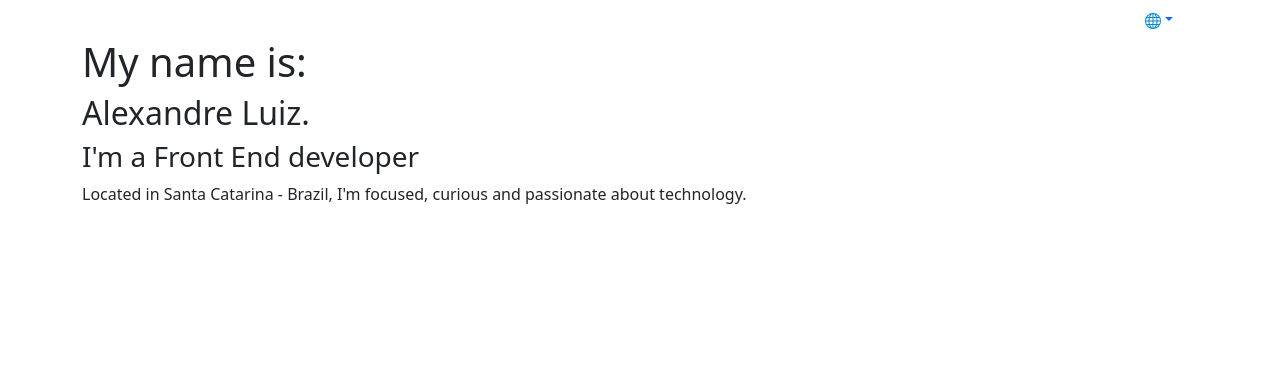
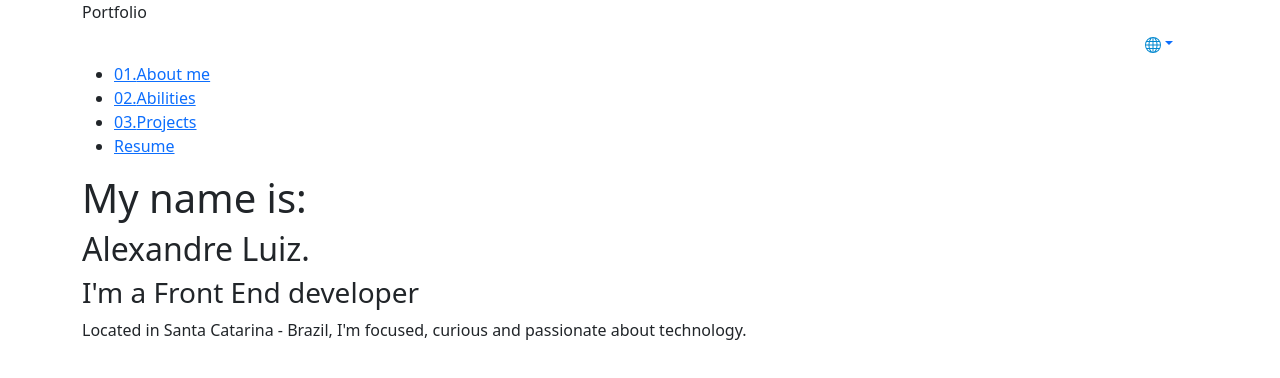
Before and after one commit to Alex-Lima84/main-portfolio, a React (Create React App) app: page / in a window 1280 px wide. Shown: the top 378 px of the page. Built offline with nearby package versions, Linux system fonts and the light colour scheme.

Commit message:
implementations

```diff
--- a/public/assets/locales/en/translation.json
+++ b/public/assets/locales/en/translation.json
@@ -1,7 +1,11 @@
 {
-  "app_title": "Title",
+  "app_title": "Portfolio",
   "language": "Language",
   "initial_message_1": "My name is:",
   "initial_message_2": "I'm a Front End developer",
-  "initial_message_3": "Located in Santa Catarina - Brazil, I'm focused, curious and passionate about technology."
+  "initial_message_3": "Located in Santa Catarina - Brazil, I'm focused, curious and passionate about technology.",
+  "about_me": "About me",
+  "abilities": "Abilities",
+  "projects": "Projects",
+  "resume": "Resume"
 }
--- a/src/components/nav/index.tsx
+++ b/src/components/nav/index.tsx
@@ -1,11 +1,22 @@
+import { useTranslation } from "react-i18next";
 import Translator from "../translator";
 
 
 
 function Nav() {
+    const { t } = useTranslation();
 
     return (
-        <Translator />
+        <nav>
+            <span>{t("app_title")}</span>
+            <Translator />
+            <ul>
+                <li><a href="#about"><span>01.</span>{t("about_me")}</a></li>
+                <li><a href="#abilities"><span>02.</span>{t("abilities")}</a></li>
+                <li><a href="#projects"><span>03.</span>{t("projects")}</a></li>
+                <li><a href="" className="resume-link">{t("resume")}</a></li>
+            </ul>
+        </nav>
     );
 
 }
```
Also changed, not shown: public/assets/locales/es/translation.json (+6 -2 lines), public/assets/locales/pt/translation.json (+7 -3 lines).
